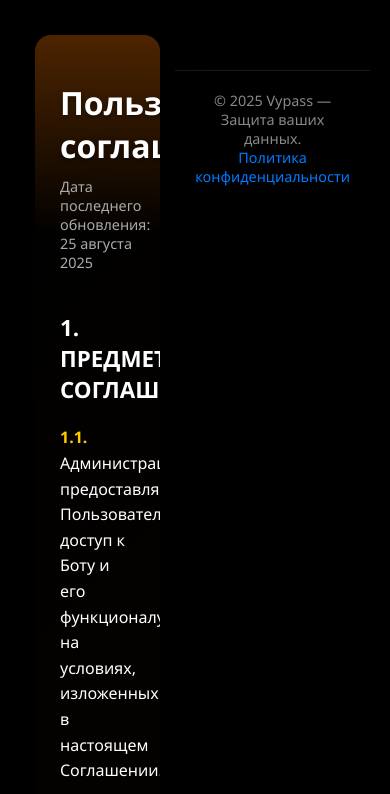
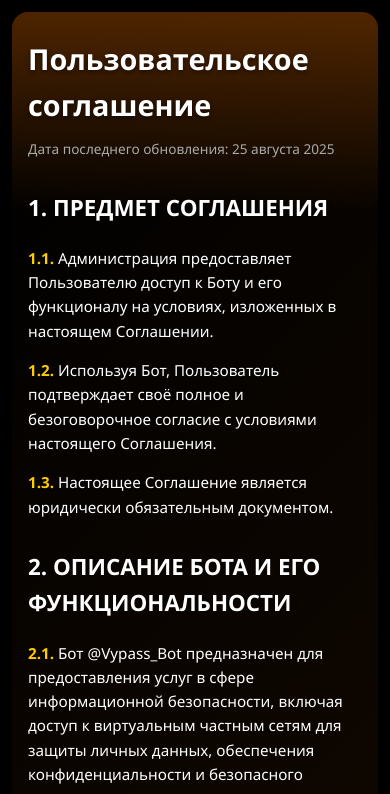
Before and after one commit to kirillpro90187-design/vypass-terms, a plain HTML site: page index.html in a window 390 px wide. Shown: the top 794 px of the page. Drawn offline with Linux system fonts and the light colour scheme.

Commit message:
Update index.html

```diff
--- a/index.html
+++ b/index.html
@@ -5,16 +5,19 @@
     <meta name="viewport" content="width=device-width, initial-scale=1.0">
     <title>Пользовательское соглашение — Vypass</title>
     <style>
-        /* ==== ОСНОВНОЙ ДИЗАЙН КАК НА СКРИНШОТЕ ==== */
+        /* СБРОС И ОСНОВА */
+        * {
+            margin: 0;
+            padding: 0;
+            box-sizing: border-box;
+        }
+
         body {
             background: #000;
             color: #fff;
             font-family: 'Segoe UI', Tahoma, Geneva, Verdana, sans-serif;
-            margin: 0;
-            padding: 20px;
-            display: flex;
-            justify-content: center;
-            align-items: flex-start;
+            line-height: 1.6;
+            padding: 16px;
             min-height: 100vh;
         }
 
@@ -27,9 +30,11 @@
             backdrop-filter: blur(10px);
             position: relative;
             overflow: hidden;
+            margin: 0 auto;
+            width: 100%;
         }
 
-        /* ОРАНЖЕВЫЙ ГРАДИЕНТ СВЕРХУ — КАК НА СКРИНШОТЕ */
+        /* ОРАНЖЕВЫЙ ГРАДИЕНТ СВЕРХУ */
         .container::before {
             content: '';
             position: absolute;
@@ -65,17 +70,10 @@
             text-transform: uppercase;
         }
 
-        h3 {
-            font-size: 1.2em;
-            margin-top: 25px;
-            margin-bottom: 10px;
-            color: #cccccc;
-            font-weight: 500;
-        }
-
         p, ul, ol {
             margin: 15px 0;
             line-height: 1.6;
+            word-break: break-word; /* 🔑 Ключевое исправление: перенос длинных слов */
         }
 
         ul, ol {
@@ -96,18 +94,9 @@
             text-decoration: underline;
         }
 
-        @media (max-width: 768px) {
-            .container {
-                margin: 15px;
-                padding: 25px;
-                width: 95%;
-            }
-            h1 {
-                font-size: 2em;
-            }
-            h2 {
-                font-size: 1.4em;
-            }
+        strong {
+            color: #ffcc00;
+            font-weight: bold;
         }
 
         footer {
@@ -124,10 +113,43 @@
             font-weight: bold;
         }
 
-        /* ==== СТИЛИ ДЛЯ НУМЕРАЦИИ ПУНКТОВ ==== */
-        strong {
-            color: #ffcc00;
-            font-weight: bold;
+        /* 💡 АДАПТИВНОСТЬ — МОБИЛЬНЫЕ УСТРОЙСТВА */
+        @media (max-width: 768px) {
+            body {
+                padding: 12px;
+            }
+
+            .container {
+                padding: 24px 16px; /* меньше отступов по бокам */
+                margin: 0 auto;
+                width: 100%;
+            }
+
+            h1 {
+                font-size: 1.8em;
+            }
+
+            h2 {
+                font-size: 1.4em;
+                margin-top: 30px;
+            }
+
+            p, li {
+                font-size: 0.95em;
+            }
+
+            .date {
+                font-size: 0.85em;
+            }
+        }
+
+        /* 🔒 ДОПОЛНИТЕЛЬНАЯ ЗАЩИТА ОТ ГОРИЗОНТАЛЬНОГО СКРОЛЛА */
+        html {
+            overflow-x: hidden;
+        }
+
+        body {
+            overflow-x: hidden;
         }
     </style>
 </head>
@@ -180,14 +202,13 @@
         <h2>9. Контакты</h2>
         <p><strong>9.1.</strong> Для связи: <a href="https://t.me/Technical_Supports_Bot" class="footer-link">@Technical_Supports_Bot</a></p>
 
-        <div style="margin-top: 30px; padding: 20px; background: rgba(0, 123, 255, 0.05); border-radius: 8px; text-align: center;">
+        <div style="margin-top: 30px; padding: 20px; background: rgba(0, 123, 255, 0.05); border-radius: 8px; text-align: center; word-break: break-word;">
             <strong>Используя данный Сервис, Пользователь подтверждает, что полностью прочитал, понял и согласился со всеми условиями настоящего Пользовательского соглашения.</strong>
         </div>
     </div>
 
     <footer>
-        © 2025 Vypass — Защита ваших данных.
-        <br>
+        © 2025 Vypass — Защита ваших данных.<br>
         <a href="https://kirillpro90187-design.github.io/vypass-privacy" target="_blank">Политика конфиденциальности</a>
     </footer>
 </body>
```
